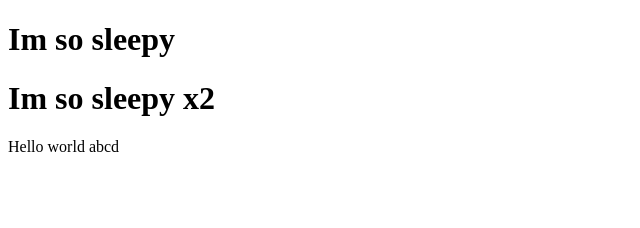
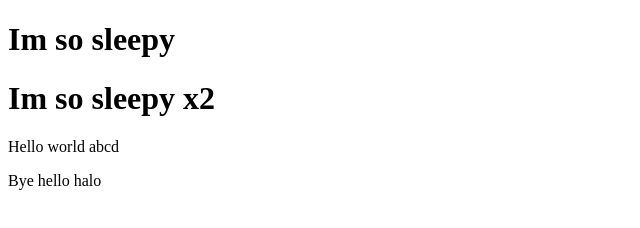
Before and after one commit to MarvelNT/Git-w1, a plain HTML site: page index.html in a window 1280 px wide. Shown: the whole page, without its empty margins (0-640 px from the left). Drawn offline with Linux system fonts and the light colour scheme.

Commit message:
Update index.html
push

```diff
--- a/index.html
+++ b/index.html
@@ -9,6 +9,7 @@
     <h1>Im so sleepy</h1>
     <h1>Im so sleepy x2</h1>
     <p>Hello world abcd</p>
+    <p>Bye hello halo</p>
 
 </body>
 </html>
```
